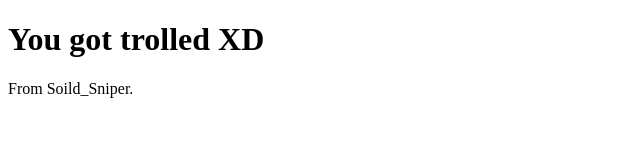
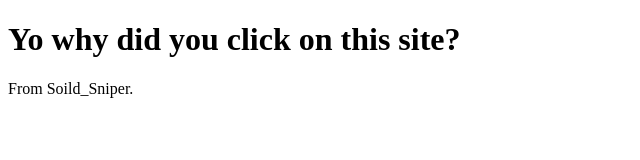
Before and after one commit to Forgotme4/Index.html, a plain HTML site: page index.html in a window 1280 px wide. Shown: the whole page, without its empty margins (0-640 px from the left). Drawn offline with Linux system fonts and the light colour scheme.

Commit message:
Update index.html

```diff
--- a/index.html
+++ b/index.html
@@ -1,16 +1,8 @@
 <!DOCTYPE html>
 <html>
+<body>
 
- <head>
-
-  <title>webpage3</title>
-  <link rel="image/png" href="./jjj_laught
-
- </head>
-
- <body>
-
-<h1>You got trolled XD</h1>
+<h1>Yo why did you click on this site?</h1>
 <p>From Soild_Sniper.</p>
 
 </body>
```
